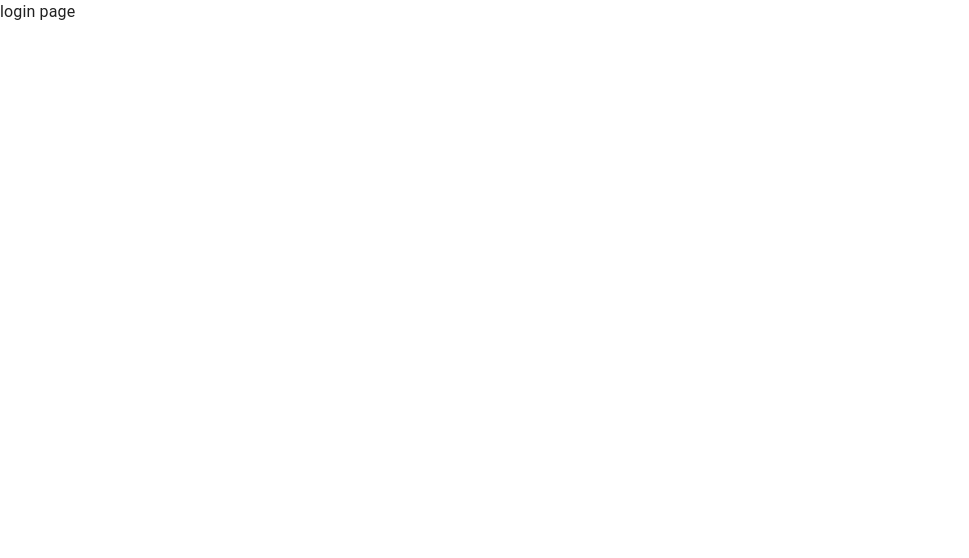
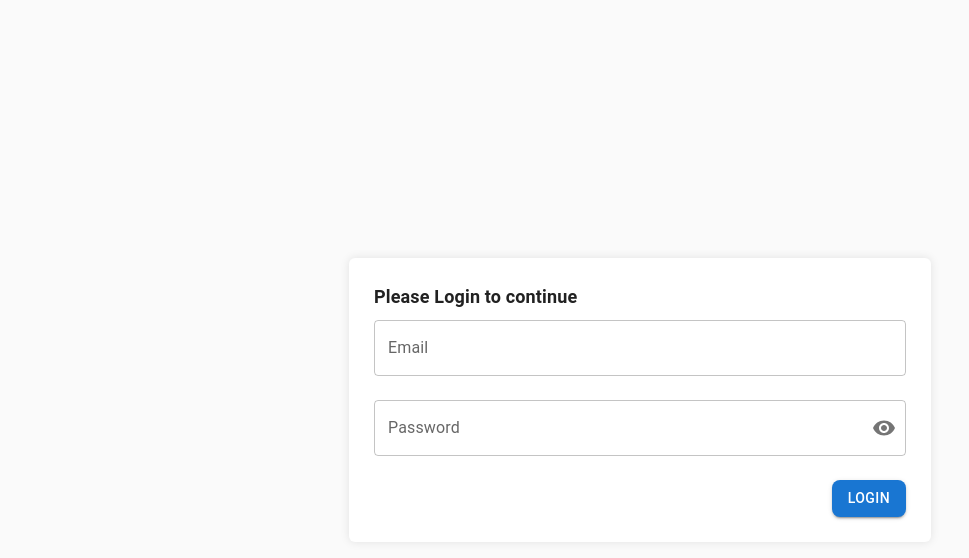
Before and after one commit to nuwasdzarrin/mini-todo, a React (Create React App) app: page /login in a window 1280 px wide. Shown: the top 558 px of the page, without its empty margins (0-969 px from the left). Built offline with nearby package versions, Linux system fonts and the light colour scheme.

Commit message:
create modal add group and layouting login

```diff
--- a/src/assets/styles/todo.scss
+++ b/src/assets/styles/todo.scss
@@ -231,4 +231,24 @@ body {
         font-weight: 700;
         margin-bottom: 5px;
     }
+    &Auth {
+        width: 100%;
+        height: 100vh;
+        display: flex;
+        align-items: center;
+        justify-content: center;
+        background-color: $bgGroupTask;
+        .card {
+            background-color: white;
+            box-shadow: rgb(0 0 0 / 10%) 0 0 10px;
+            min-width: 300px;
+            border-radius: 6px;
+            padding: 25px;
+            .title {
+                font-weight: 600;
+                font-size: 18px;
+                margin-bottom: 10px;
+            }
+        }
+    }
 }
--- a/src/components/modals/CreateEditModal.jsx
+++ b/src/components/modals/CreateEditModal.jsx
@@ -5,6 +5,7 @@ import { createTheme, ThemeProvider } from '@mui/material/styles';
 import {connect} from "react-redux";
 import {closeModalForm} from "../../store/actions/todoAction";
 import {storeTodoItem, updateTodoItem, destroyTodoItem} from '../../store/actions/todoItemAction'
+import {storeTodo} from '../../store/actions/todoAction'
 import {WarningAmber} from "@mui/icons-material";
 
 const theme = createTheme({
@@ -18,10 +19,11 @@ const theme = createTheme({
 const CreateEditModal = (props) => {
     const [name, setName] = useState('')
     const [progress, setProgress] = useState(0)
+    const [description, setDescription] = useState('')
     let type = props.modal_form.type
     useEffect(() => {
         let modal_form = props.modal_form
-        if (modal_form && type === 'edit') {
+        if (modal_form && modal_form.type === 'edit') {
             let data = modal_form.data
             setName(data.task_name)
             setProgress(data.task_progress_percentage)
@@ -34,6 +36,13 @@ const CreateEditModal = (props) => {
                 <Box sx={{mb: 3, display: 'flex'}}>
                     <WarningAmber color={'error'} sx={{mr: 1}} />
                     <div className={'title'}>Delete Task</div>
+                </Box>
+            )
+        }
+        if (type === 'add_group') {
+            return (
+                <Box sx={{mb: 3}}>
+                    <div className={'title'}>Create Group</div>
                 </Box>
             )
         }
@@ -57,6 +66,8 @@ const CreateEditModal = (props) => {
             props.updateTodoItem(payload.data.group_id, payload.data.task_id, payload.store)
         else if (type === 'delete')
             props.destroyTodoItem(payload.data.group_id, payload.data.task_id)
+        else if (type === 'add_group')
+            props.storeTodo({title: name, description})
     }
     return (
         <div className={'todModal'}>
@@ -72,27 +83,34 @@ const CreateEditModal = (props) => {
                             </div> :
                             <div>
                                 <FormControl sx={{mb: 3, width: '100%'}} variant="outlined">
-                                    <div className={'todLabelInput'}>Task Name</div>
+                                    <div className={'todLabelInput'}>{type === 'add_group' ? 'Group Name' : 'Task Name'}</div>
                                     <OutlinedInput
-                                        id="outlined-adornment-weight"
-                                        aria-describedby="outlined-weight-helper-text"
-                                        placeholder={'Type your Task'}
+                                        placeholder={`Type your ${type === 'add_group' ? 'group' : 'task'}`}
                                         value={name}
                                         // disabled={props.modal_form.type === 'edit'}
                                         onChange={e => setName(e.target.value)}
                                     />
                                 </FormControl>
+                                {type === 'add_group' ?
+                                    <FormControl sx={{mb: 10, width: '100%'}} variant="outlined">
+                                        <div className={'todLabelInput'}>Description</div>
+                                        <OutlinedInput
+                                            type={'text'}
+                                            placeholder={'Description'}
+                                            value={description}
+                                            onChange={e => setDescription(e.target.value)}
+                                        />
+                                    </FormControl> :
                                     <FormControl sx={{mb: 10, width: '50%'}} variant="outlined">
                                         <div className={'todLabelInput'}>Progress</div>
                                         <OutlinedInput
-                                        id="outlined-adornment-weight"
                                             type={'number'}
-                                        aria-describedby="outlined-weight-helper-text"
                                             placeholder={'70'}
                                             value={progress}
                                             onChange={e => setProgress(e.target.value)}
                                         />
                                     </FormControl>
+                                }
                             </div>
                         }
                         <div className={'footer'}>
@@ -118,7 +136,7 @@ const mapStateToProps = state => ({
 })
 
 const mapDispatchToProps = {
-    closeModalForm, storeTodoItem, updateTodoItem, destroyTodoItem
+    closeModalForm, storeTodoItem, updateTodoItem, destroyTodoItem, storeTodo
 }
 
 export default connect(mapStateToProps, mapDispatchToProps)(CreateEditModal);
--- a/src/pages/LoginPage.jsx
+++ b/src/pages/LoginPage.jsx
@@ -1,5 +1,62 @@
-import * as React from 'react';
+import React, {useState} from 'react';
+import {FormControl, InputLabel, InputAdornment, OutlinedInput, IconButton, Box} from '@mui/material';
+import {Visibility, VisibilityOff} from '@mui/icons-material';
+import PrimaryButton from "../components/buttons/PrimaryButton";
 
-export default function LoginPage() {
-    return <div>login page</div>
+const LoginPage= () => {
+    const [showPassword, setShowPassword] = React.useState(false)
+    const [email, setEmail] = useState('')
+    const [password, setPassword] = useState('')
+
+    const handleClickShowPassword = () => setShowPassword((show) => !show)
+    const onLogin= () => {
+
+    }
+    return (
+        <div className={'todAuth'}>
+            <div className={'card'}>
+                <div className={'title'}>Please Login to continue</div>
+                <form onSubmit={onLogin}>
+                    <FormControl sx={{mb: 3, width: '100%'}} variant="outlined">
+                        <InputLabel htmlFor="auth-email">Email</InputLabel>
+                        <OutlinedInput
+                            id="auth-email"
+                            type="email"
+                            label="Email"
+                            placeholder={'Email'}
+                            value={email}
+                            onChange={e => setEmail(e.target.value)}
+                        />
+                    </FormControl>
+                    <FormControl sx={{mb: 3, width: '100%'}} variant="outlined">
+                        <InputLabel htmlFor="auth-password">Password</InputLabel>
+                        <OutlinedInput
+                            id="auth-password"
+                            type={showPassword ? 'text' : 'password'}
+                            endAdornment={
+                                <InputAdornment position="end">
+                                    <IconButton
+                                        aria-label="toggle password visibility"
+                                        onClick={handleClickShowPassword}
+                                        edge="end"
+                                    >
+                                        {showPassword ? <VisibilityOff /> : <Visibility />}
+                                    </IconButton>
+                                </InputAdornment>
+                            }
+                            label="Password"
+                            placeholder={'Password'}
+                            value={password}
+                            onChange={e => setPassword(e.target.value)}
+                        />
+                    </FormControl>
+                    <Box sx={{textAlign: 'right'}}>
+                        <PrimaryButton label={'Login'} />
+                    </Box>
+                </form>
+            </div>
+        </div>
+    )
 }
+
+export default LoginPage
--- a/src/pages/TodoPage.jsx
+++ b/src/pages/TodoPage.jsx
@@ -8,9 +8,9 @@ import {Add as AddIcon} from '@mui/icons-material';
 import GroupCard from "../components/cards/GroupCard";
 import CreateEditModal from "../components/modals/CreateEditModal";
 import {connect} from "react-redux";
-import {getTodos} from "../store/actions/todoAction";
+import {getTodos, setModalForm} from "../store/actions/todoAction";
 
-const TodoPage = ({todos, modal_form, getTodos}) => {
+const TodoPage = ({todos, modal_form, getTodos, setModalForm}) => {
     useEffect(() => {
         getTodos()
     }, [getTodos])
@@ -18,7 +18,17 @@ const TodoPage = ({todos, modal_form, getTodos}) => {
         return (
             <div className={'todFlexCenterStart todHeaderPage'}>
                 <div className={'title todMarginRight10'}>Product Map</div>
-                <PrimaryButton label={'Add New Group'} icon={<AddIcon />}/>
+                <div onClick={
+                    ()=> {
+                        setModalForm({
+                            is_show: true,
+                            type: 'add_group',
+                            data: {}
+                        })
+                    }
+                }>
+                    <PrimaryButton label={'Add New Group'} icon={<AddIcon />} />
+                </div>
             </div>
         )
     }
@@ -54,4 +64,5 @@ const mapStateToProps = state => ({
     todos: state.todoReducer.todos,
     modal_form: state.todoReducer.modal_form,
 })
-export default connect(mapStateToProps,{getTodos})(TodoPage)
+const mapDispatchToProps = { getTodos, setModalForm }
+export default connect(mapStateToProps, mapDispatchToProps)(TodoPage)
--- a/src/store/actions/todoAction.js
+++ b/src/store/actions/todoAction.js
@@ -37,8 +37,19 @@ const getTodos = () => dispatch => {
     }
 }
 
-const storeTodos = () => async dispatch => {
-    console.log("Store todo")
+const storeTodo = (payload) => dispatch => {
+    try {
+        let todo_item = Api.todo.store(payload)
+        todo_item.then((res) => {
+            if (res.status === 201) {
+                dispatch(getTodos())
+                dispatch(closeModalForm())
+            }
+            return res
+        })
+    } catch (e) {
+        console.log(e)
+    }
 }
 
 const setActionActive = (payload) => async dispatch => {
@@ -48,7 +59,6 @@ const setActionActive = (payload) => async dispatch => {
     })
 }
 const setModalForm = (payload) => {
-    console.log("ini dia payload: ", payload)
     return {
         type: types.SET_MODAL_FORM,
         payload: payload
@@ -60,4 +70,4 @@ const closeModalForm = () => {
     }
 }
 
-export {getTodos, storeTodos, setActionActive, setModalForm, closeModalForm};
+export {getTodos, storeTodo, setActionActive, setModalForm, closeModalForm};
```
Lines whose indentation alone changed are shown as unchanged.
